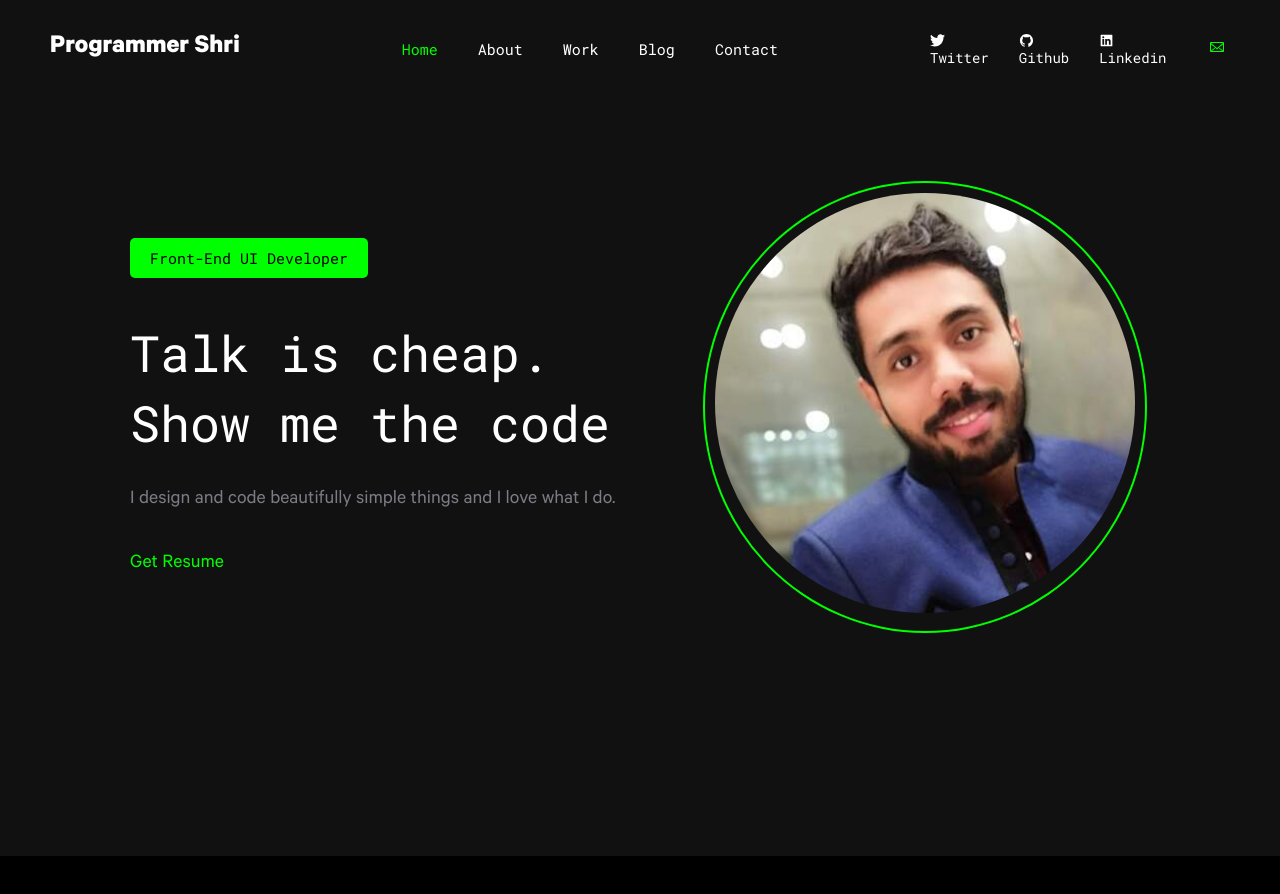
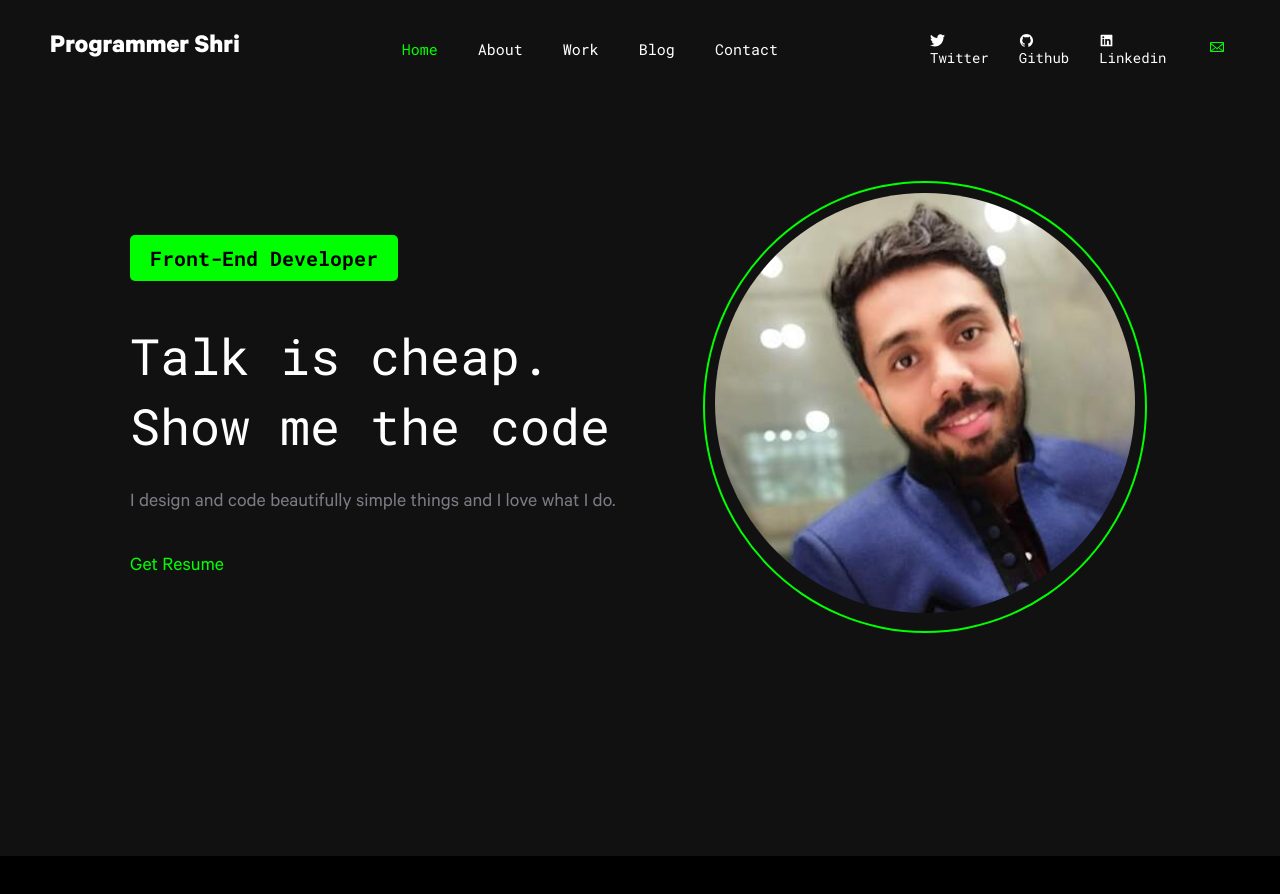
Before and after one commit to ProgrammerShri/My-Portfolio, a React (Create React App) app: page / in a window 1280 px wide. Shown: the top 894 px of the page. Built offline with nearby package versions, Linux system fonts and the light colour scheme; the HTML template or start-up script is replaced by a standard one.

Commit message:
Theme color edited

```diff
--- a/src/components/Hero.js
+++ b/src/components/Hero.js
@@ -28,7 +28,7 @@ const Hero = () => {
       <BannerHero>
         <LeftHero>
           <span data-aos="fade-up" data-aos-anchor-placement="bottom-bottom">
-            Front-End UI Developer
+            Front-End Developer
           </span>
 
           <blockquote
--- a/src/components/styles/Heroblock.styled.js
+++ b/src/components/styles/Heroblock.styled.js
@@ -34,7 +34,8 @@ export const BannerHero = styled.div`
     font-family: var(--titles);
     border-radius: 5px;
     margin-bottom: 40px;
-    font-size: 15px;
+    font-size: 20px;
+    font-weight: 700;
   }
 
   blockquote {
```
